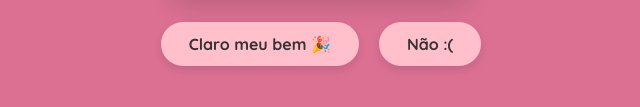
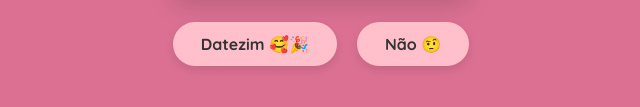
Before and after one commit to Endi-tech/amorzim, a plain HTML site: page index.html in a window 1280 px wide. Shown: the part 481-588 px from the top of the page, without its empty margins (319-959 px from the left). Drawn offline with Linux system fonts and the light colour scheme.

Commit message:
Update button labels in index.html

```diff
--- a/index.html
+++ b/index.html
@@ -9,8 +9,8 @@
             <img src="obs/gatim.gif" alt="" id="gatim">
 
             <div class="botoes">
-                <input type="button" value="Claro meu bem 🎉" id="sim" onclick="acertoo()">
-                <input type="button" value="Não :(" id="nao">
+                <input type="button" value="Datezim 🥰🎉" id="sim" onclick="acertoo()">
+                <input type="button" value="Não 🤨" id="nao">
             </div>
         </section>
 
```
